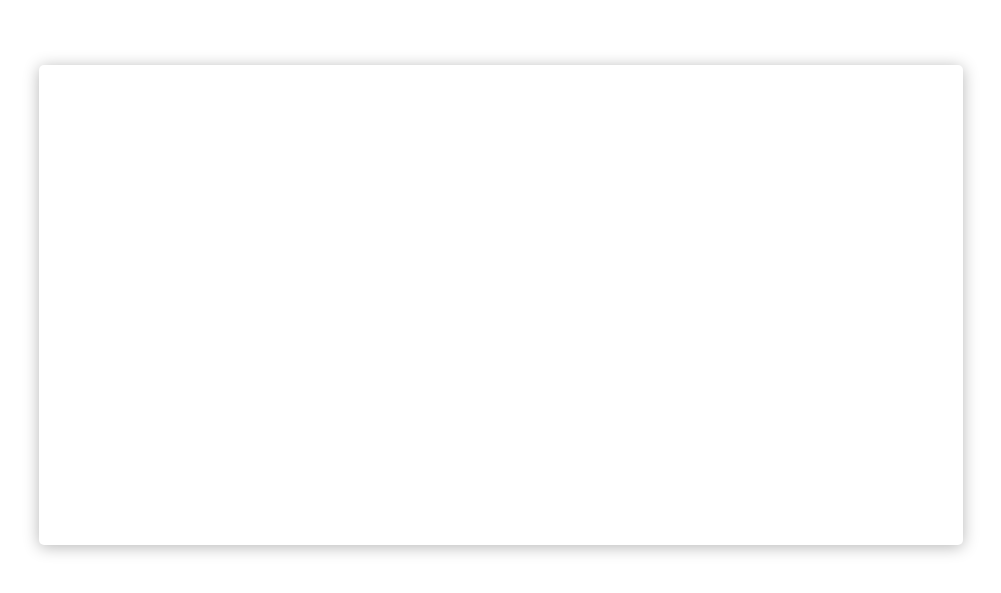
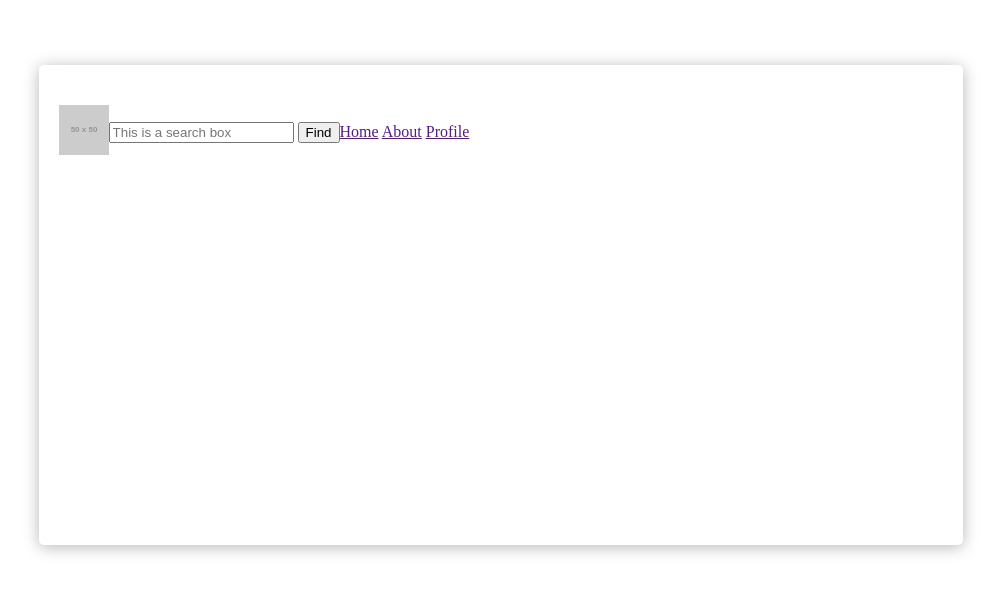
Before and after one commit to nktkarnany/interactive-menu, a plain HTML site: page index.html in a window 1280 px wide. Shown: the part 103-696 px from the top of the page, without its empty margins (139-1140 px from the left). Drawn offline with Linux system fonts and the light colour scheme; placeholder pictures from the web are drawn by us.

Commit message:
added logo, input and links

```diff
--- a/index.html
+++ b/index.html
@@ -17,7 +17,18 @@
 
   <main>
     <nav>
-
+      <div class="logo">
+        <img src="http://via.placeholder.com/50x50">
+      </div>
+      <div class="form">
+        <input type="text" placeholder="This is a search box" />
+        <button>Find</button>
+      </div>
+      <div class="links">
+        <a href="">Home</a>
+        <a href="">About</a>
+        <a href="">Profile</a>
+      </div>
     </nav>
   </main>
 
--- a/style.css
+++ b/style.css
@@ -15,3 +15,15 @@ main {
   box-shadow: 0px 2px 16px 0px #b6b6b6;
   width: 70%;
 }
+
+nav {
+  display: flex;
+  align-items: center;
+}
+
+form {
+  margin: auto;
+}
+
+links {
+}
```
Also changed, not shown: 1 other file.
